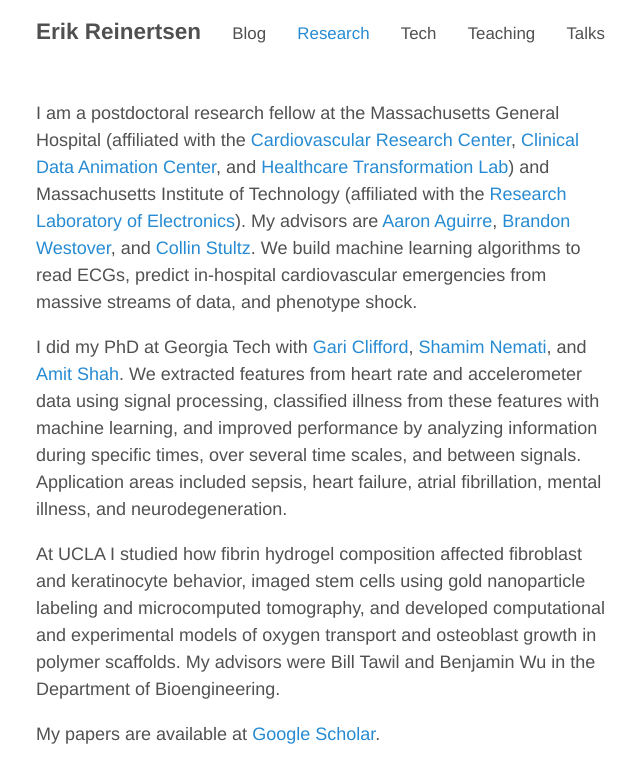
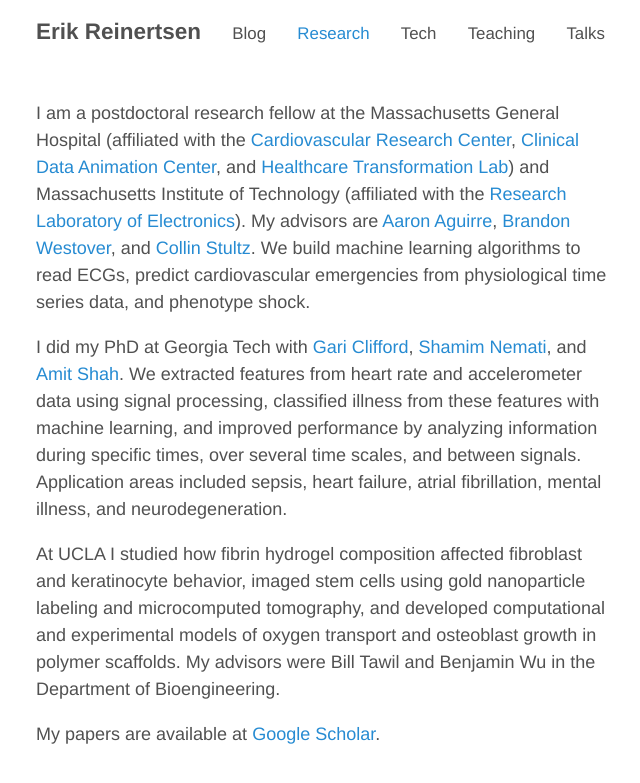
Before and after one commit to erikr/erikr.github.io, a Jekyll site: the page built from research.md, in a window 1280 px wide. Shown: the top 783 px of the page, without its empty margins (316-956 px from the left). Built offline with Jekyll 4.4.1, drawn with Linux system fonts in a browser that asks for light colours; nearby versions of some CDN libraries; comment, search, counter and statistics services are not loaded.

Commit message:
revised research

```diff
--- a/research.md
+++ b/research.md
@@ -4,7 +4,7 @@
 title: "Research"
 ---
 
-I am a postdoctoral research fellow at the Massachusetts General Hospital (affiliated with the [Cardiovascular Research Center](http://cvrc.massgeneral.org), [Clinical Data Animation Center](http://cdac.mgh.harvard.edu), and [Healthcare Transformation Lab](http://healthcaretransformation.org)) and Massachusetts Institute of Technology (affiliated with the [Research Laboratory of Electronics](http://healthcaretransformation.org)). My advisors are [Aaron Aguirre](https://connects.catalyst.harvard.edu/Profiles/display/Person/10465), [Brandon Westover](https://connects.catalyst.harvard.edu/Profiles/display/Person/84202), and [Collin Stultz](http://imes.mit.edu/people/faculty/stultz-collin/). We build machine learning algorithms to read ECGs, predict in-hospital cardiovascular emergencies from massive streams of data, and phenotype shock.
+I am a postdoctoral research fellow at the Massachusetts General Hospital (affiliated with the [Cardiovascular Research Center](http://cvrc.massgeneral.org), [Clinical Data Animation Center](http://cdac.mgh.harvard.edu), and [Healthcare Transformation Lab](http://healthcaretransformation.org)) and Massachusetts Institute of Technology (affiliated with the [Research Laboratory of Electronics](http://healthcaretransformation.org)). My advisors are [Aaron Aguirre](https://connects.catalyst.harvard.edu/Profiles/display/Person/10465), [Brandon Westover](https://connects.catalyst.harvard.edu/Profiles/display/Person/84202), and [Collin Stultz](http://imes.mit.edu/people/faculty/stultz-collin/). We build machine learning algorithms to read ECGs, predict cardiovascular emergencies from physiological time series data, and phenotype shock.
 
 I did my PhD at Georgia Tech with [Gari Clifford](http://gdclifford.info/people/gari), [Shamim Nemati](http://nematilab.info/people/shamim/index.html), and [Amit Shah](https://www.sph.emory.edu/faculty/profile/#AJSHAH3). We extracted features from heart rate and accelerometer data using signal processing, classified illness from these features with machine learning, and improved performance by analyzing information during specific times, over several time scales, and between signals. Application areas included sepsis, heart failure, atrial fibrillation, mental illness, and neurodegeneration.
 
```
